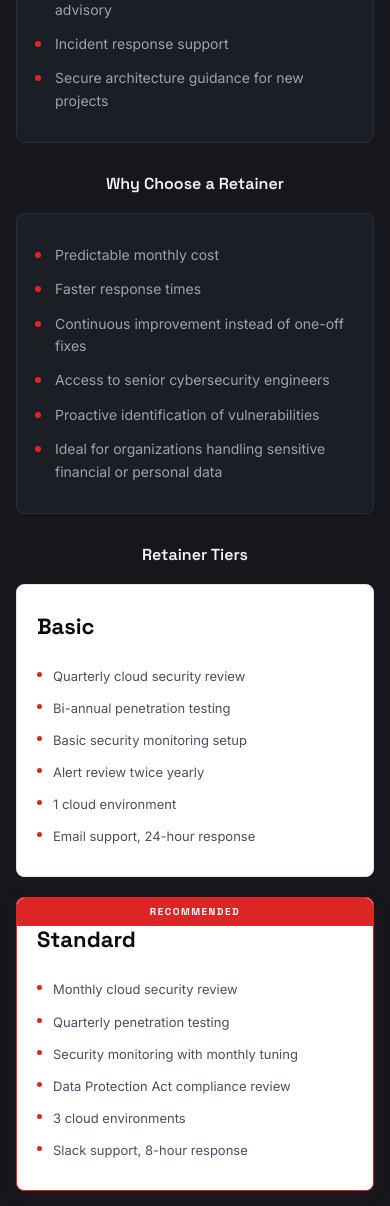
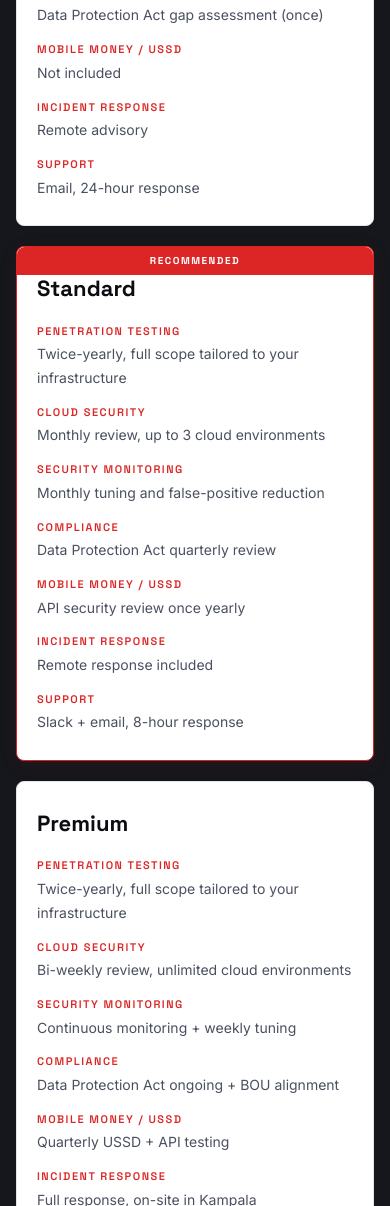
Before and after one commit to chromosems/cybersec-site, a website built with Vite: page cybersec-site/index.html in a window 390 px wide. Shown: the part 9583-10789 px from the top of the page. Built offline with nearby package versions, Linux system fonts and the light colour scheme.

Commit message:
feat: restructure retainer by service category per tier, clarify pentesting and mobile money scope

```diff
--- a/cybersec-site/src/main.ts
+++ b/cybersec-site/src/main.ts
@@ -424,68 +424,60 @@ app.innerHTML = `
     <h2>Cybersecurity Retainer Model</h2>
     <p class="section-desc">Our retainer model provides continuous access to our cybersecurity expertise, ensuring proactive protection, rapid response, and ongoing improvement of your cloud, mobile money, and enterprise security posture. Prefer a one-time engagement? All services are available as standalone projects too.</p>
   </div>
-  <h3 class="retainer-subheading">What's Included</h3>
-  <div class="retainer-single">
-      <ul class="retainer-list">
-        <li>Monthly cloud security reviews (Azure, GCP, AWS)</li>
-        <li>Security monitoring & alerting setup — log collection, alerting rules, email/Slack notifications</li>
-        <li>Monthly alert tuning — false-positive reduction, threshold adjustments</li>
-        <li>Network & web application penetration testing</li>
-        <li>API security testing (REST, mobile money, USSD)</li>
-        <li>Active Directory attack path analysis</li>
-        <li>Data Protection Act 2019 compliance review & documentation updates</li>
-        <li>On-demand security consultation and advisory</li>
-        <li>Incident response support</li>
-        <li>Secure architecture guidance for new projects</li>
-      </ul>
-  </div>
-  <h3 class="retainer-subheading">Why Choose a Retainer</h3>
-  <div class="retainer-single">
-    <ul class="retainer-list">
-      <li>Predictable monthly cost</li>
-      <li>Faster response times</li>
-      <li>Continuous improvement instead of one-off fixes</li>
-      <li>Access to senior cybersecurity engineers</li>
-      <li>Proactive identification of vulnerabilities</li>
-      <li>Ideal for organizations handling sensitive financial or personal data</li>
-    </ul>
-  </div>
   <h3 class="retainer-subheading">Retainer Tiers</h3>
+  <p class="section-desc" style="text-align: center; margin-bottom: 32px;">All tiers include twice-yearly penetration testing with scope tailored to your environment. Not all organizations need mobile money or USSD testing; we scope each engagement to what you actually run.</p>
   <div class="retainer-grid-3 animate-on-scroll">
     <div class="retainer-card">
       <div class="retainer-tier">Basic</div>
-      <ul class="retainer-tier-list">
-        <li>Quarterly cloud security review</li>
-        <li>Bi-annual penetration testing</li>
-        <li>Basic security monitoring setup</li>
-        <li>Alert review twice yearly</li>
-        <li>1 cloud environment</li>
-        <li>Email support, 24-hour response</li>
-      </ul>
+      <div class="retainer-category">Penetration Testing</div>
+      <p class="retainer-detail">Twice-yearly, full scope tailored to your infrastructure</p>
+      <div class="retainer-category">Cloud Security</div>
+      <p class="retainer-detail">Quarterly review, 1 cloud environment</p>
+      <div class="retainer-category">Security Monitoring</div>
+      <p class="retainer-detail">Setup + alert review twice yearly</p>
+      <div class="retainer-category">Compliance</div>
+      <p class="retainer-detail">Data Protection Act gap assessment (once)</p>
+      <div class="retainer-category">Mobile Money / USSD</div>
+      <p class="retainer-detail">Not included</p>
+      <div class="retainer-category">Incident Response</div>
+      <p class="retainer-detail">Remote advisory</p>
+      <div class="retainer-category">Support</div>
+      <p class="retainer-detail">Email, 24-hour response</p>
     </div>
     <div class="retainer-card retainer-recommended">
       <div class="retainer-badge">Recommended</div>
       <div class="retainer-tier">Standard</div>
-      <ul class="retainer-tier-list">
-        <li>Monthly cloud security review</li>
-        <li>Quarterly penetration testing</li>
-        <li>Security monitoring with monthly tuning</li>
-        <li>Data Protection Act compliance review</li>
-        <li>3 cloud environments</li>
-        <li>Slack support, 8-hour response</li>
-      </ul>
+      <div class="retainer-category">Penetration Testing</div>
+      <p class="retainer-detail">Twice-yearly, full scope tailored to your infrastructure</p>
+      <div class="retainer-category">Cloud Security</div>
+      <p class="retainer-detail">Monthly review, up to 3 cloud environments</p>
+      <div class="retainer-category">Security Monitoring</div>
+      <p class="retainer-detail">Monthly tuning and false-positive reduction</p>
+      <div class="retainer-category">Compliance</div>
+      <p class="retainer-detail">Data Protection Act quarterly review</p>
+      <div class="retainer-category">Mobile Money / USSD</div>
+      <p class="retainer-detail">API security review once yearly</p>
+      <div class="retainer-category">Incident Response</div>
+      <p class="retainer-detail">Remote response included</p>
+      <div class="retainer-category">Support</div>
+      <p class="retainer-detail">Slack + email, 8-hour response</p>
     </div>
     <div class="retainer-card">
       <div class="retainer-tier">Premium</div>
-      <ul class="retainer-tier-list">
-        <li>Bi-weekly cloud security review</li>
-        <li>Monthly penetration testing</li>
-        <li>Continuous security monitoring & alerting</li>
-        <li>Data Protection Act compliance & updates</li>
-        <li>Unlimited cloud environments</li>
-        <li>Dedicated security engineer</li>
-        <li>Slack and phone, 4-hour response</li>
-      </ul>
+      <div class="retainer-category">Penetration Testing</div>
+      <p class="retainer-detail">Twice-yearly, full scope tailored to your infrastructure</p>
+      <div class="retainer-category">Cloud Security</div>
+      <p class="retainer-detail">Bi-weekly review, unlimited cloud environments</p>
+      <div class="retainer-category">Security Monitoring</div>
+      <p class="retainer-detail">Continuous monitoring + weekly tuning</p>
+      <div class="retainer-category">Compliance</div>
+      <p class="retainer-detail">Data Protection Act ongoing + BOU alignment</p>
+      <div class="retainer-category">Mobile Money / USSD</div>
+      <p class="retainer-detail">Quarterly USSD + API testing</p>
+      <div class="retainer-category">Incident Response</div>
+      <p class="retainer-detail">Full response, on-site in Kampala</p>
+      <div class="retainer-category">Support</div>
+      <p class="retainer-detail">Dedicated engineer, 4-hour response</p>
     </div>
   </div>
   <div class="retainer-cta">
--- a/cybersec-site/src/style.css
+++ b/cybersec-site/src/style.css
@@ -1511,6 +1511,24 @@ footer {
   margin-bottom: 16px;
 }
 
+.retainer-category {
+  font-family: var(--heading);
+  font-size: 11px;
+  font-weight: 600;
+  letter-spacing: 1.5px;
+  text-transform: uppercase;
+  color: var(--accent);
+  margin-top: 14px;
+  margin-bottom: 2px;
+}
+
+.retainer-detail {
+  font-size: 13px;
+  line-height: 1.5;
+  color: #4a5060;
+  margin: 0 0 2px;
+}
+
 .retainer-tier-list {
   list-style: none;
   padding: 0;
```
